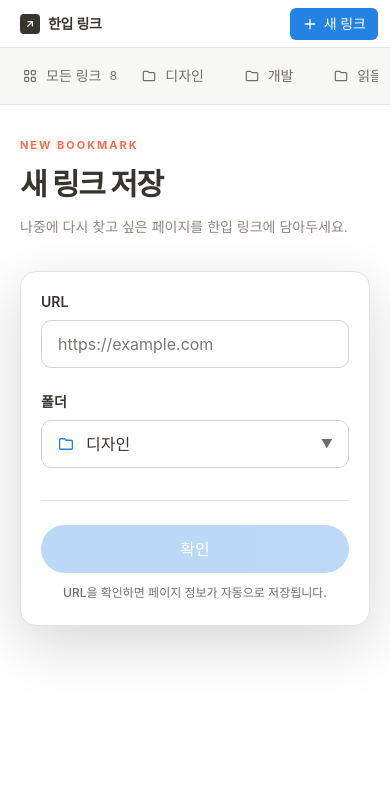
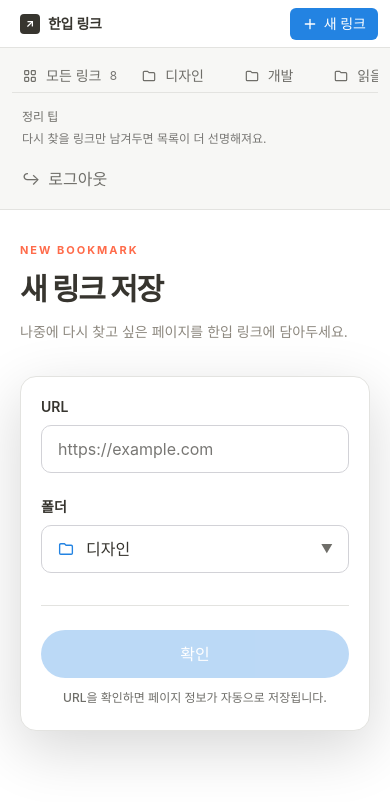
Before and after one commit to Choongsub/onbite-link, a Next.js app: page /new in a window 390 px wide. Shown: the top 802 px of the page. Built offline with nearby package versions, Linux system fonts and the light colour scheme.

Commit message:
로그아웃 기능구현

```diff
--- /dev/null
+++ b/app/auth/actions.ts
@@ -0,0 +1,15 @@
+"use server";
+
+import { revalidatePath } from "next/cache";
+import { cookies } from "next/headers";
+import { redirect } from "next/navigation";
+import { createClient } from "@/utils/supabase/server";
+
+export async function signOut() {
+  const cookieStore = await cookies();
+  const supabase = createClient(cookieStore);
+
+  await supabase.auth.signOut();
+  revalidatePath("/", "layout");
+  redirect("/login");
+}
--- a/components/Sidebar.tsx
+++ b/components/Sidebar.tsx
@@ -4,6 +4,7 @@ import Link from "next/link";
 import { useState } from "react";
 import DeleteFolderDialog from "./DeleteFolderDialog";
 import EditFolderDialog from "./EditFolderDialog";
+import { signOut } from "@/app/auth/actions";
 import { FolderIcon, GridIcon, PencilIcon, PlusIcon, TrashIcon } from "./icons";
 
 export type Folder = { id: string; name: string; count: number; color: string; storageName?: string };
@@ -27,7 +28,7 @@ export default function Sidebar({ folders, activeFolderId, total, onDeleteFolder
     }`;
 
   return (
-    <aside className="border-b border-[var(--border)] bg-[var(--sidebar)] px-3 py-3 lg:w-[240px] lg:shrink-0 lg:border-b-0 lg:border-r lg:px-2.5 lg:py-4">
+    <aside className="border-b border-[var(--border)] bg-[var(--sidebar)] px-3 py-3 lg:flex lg:min-h-[calc(100vh-48px)] lg:w-[240px] lg:shrink-0 lg:flex-col lg:border-b-0 lg:border-r lg:px-2.5 lg:py-4">
       <nav aria-label="북마크 폴더" className="flex gap-1 overflow-x-auto lg:block lg:space-y-0.5">
         <Link href="/" aria-current={activeFolderId === "ALL" ? "page" : undefined} className={`${itemClass(activeFolderId === "ALL")} min-w-fit lg:min-w-0`}>
           <GridIcon className="size-4 shrink-0" />
@@ -72,10 +73,15 @@ export default function Sidebar({ folders, activeFolderId, total, onDeleteFolder
       <Link href="/new" className="utility-button focus-ring mt-1 hidden w-full items-center gap-2 rounded-md px-2.5 py-1.5 text-sm text-[var(--text-sub)] lg:flex">
         <PlusIcon className="size-4" /> 새 페이지
       </Link>
-      <div className="mt-8 hidden border-t border-[var(--border)] px-2.5 pt-4 lg:block">
+      <div className="mt-auto border-t border-[var(--border)] px-2.5 pt-4 lg:mt-8">
         <p className="text-xs font-medium text-[var(--text-sub)]">정리 팁</p>
         <p className="mt-1 text-xs leading-5 text-[var(--text-faint)]">다시 찾을 링크만 남겨두면 목록이 더 선명해져요.</p>
       </div>
+      <form action={signOut} className="mt-3">
+        <button type="submit" className="utility-button focus-ring flex w-full items-center gap-2 rounded-md px-2.5 py-1.5 text-sm text-[var(--text-sub)]">
+          <span aria-hidden="true">↪</span> 로그아웃
+        </button>
+      </form>
       {folderToDelete ? (
         <DeleteFolderDialog
           folder={folderToDelete}
```
Also changed, not shown: 1 other file (tests, documents, lock files or other folders).
